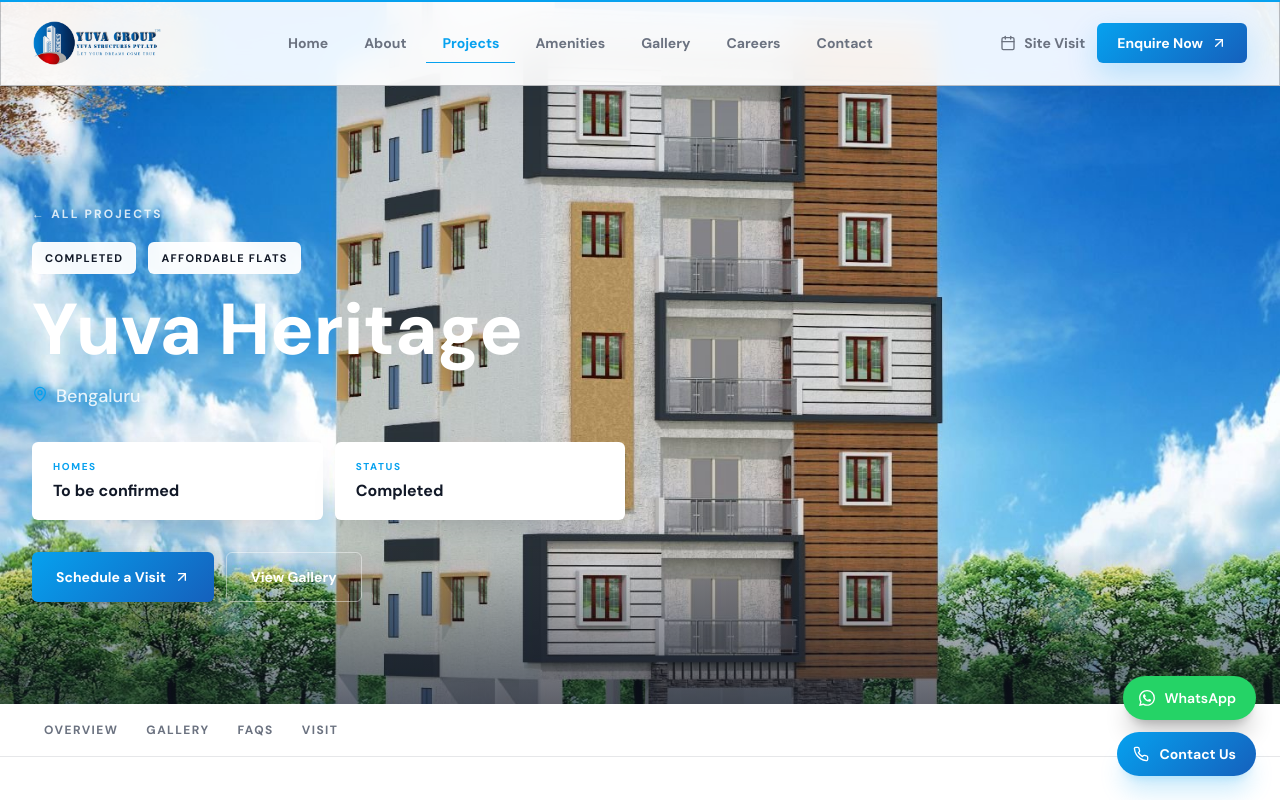
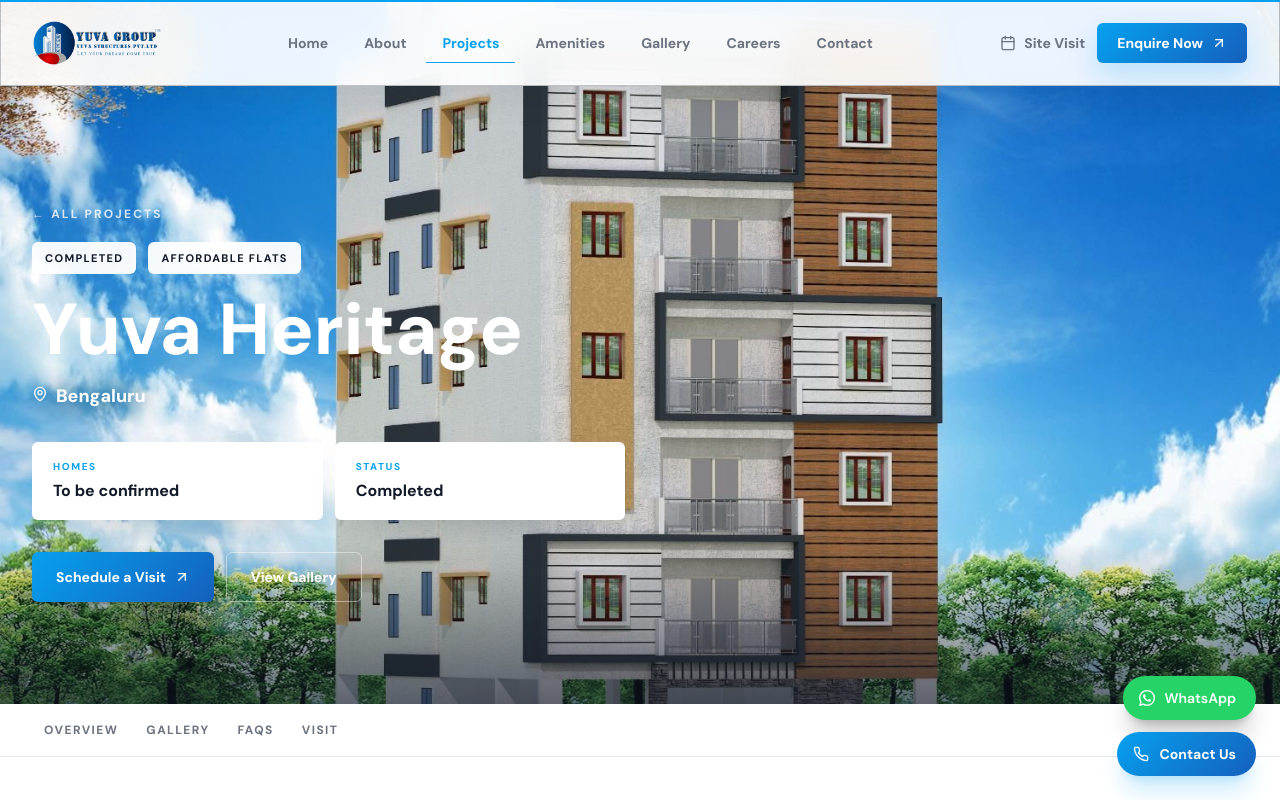
Before and after one commit to Iflaqbhat/yuvagroupOW, a Next.js app: page /projects/yuva-heritage in a window 1280 px wide. Shown: the top 800 px of the page. Built offline with nearby package versions, Linux system fonts and the light colour scheme.

Commit message:
Improve project hero location contrast

```diff
--- a/components/projects/detail/ProjectDetailHero.tsx
+++ b/components/projects/detail/ProjectDetailHero.tsx
@@ -50,8 +50,8 @@
           <h1 className="mt-5 max-w-5xl font-display text-4xl font-extrabold leading-[1.05] text-background md:text-6xl lg:text-7xl">
             {project.name}
           </h1>
-          <p className="mt-4 flex max-w-3xl items-start gap-2 text-base font-medium leading-7 text-background/85 md:text-lg">
-            <MapPin className="mt-1 h-4 w-4 shrink-0 text-accent" />
+          <p className="mt-4 flex max-w-3xl items-start gap-2 text-base font-extrabold leading-7 text-background drop-shadow-[0_2px_12px_rgba(0,0,0,0.85)] md:text-lg">
+            <MapPin className="mt-1 h-4 w-4 shrink-0 text-background" />
             {project.location}
           </p>
 
```
